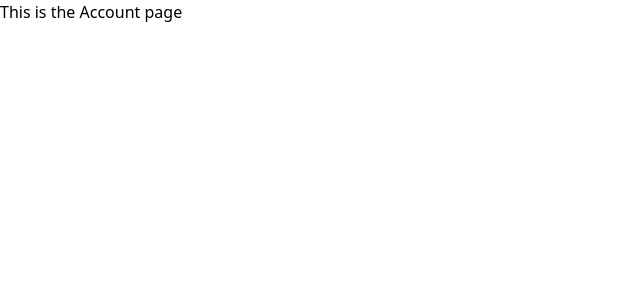
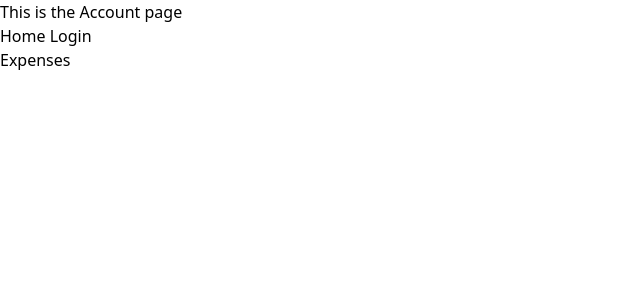
Before and after one commit to bpagal/expense-tracker-next13, a Next.js app: page /account in a window 1280 px wide. Shown: the top 300 px of the page, without its empty margins (0-640 px from the left). Built offline with nearby package versions, Linux system fonts and the light colour scheme.

Commit message:
fix: 🐛 router push can access login form even when logged in

```diff
--- a/src/app/account/page.tsx
+++ b/src/app/account/page.tsx
@@ -1,3 +1,17 @@
+import Link from 'next/link';
+
 export default function Page() {
-  return <div className="text-xl text-white">This is the Account page</div>;
+  return (
+    <div className="text-xl text-white">
+      <h2>This is the Account page</h2>
+      <div>
+        <Link className="font-semibold text-blue-500" href="/">
+          Home Login
+        </Link>
+      </div>
+      <Link className="font-semibold text-blue-500" href="/expenses">
+        Expenses
+      </Link>
+    </div>
+  );
 }
--- a/src/components/AuthForm.tsx
+++ b/src/components/AuthForm.tsx
@@ -14,7 +14,7 @@ export default function AuthForm() {
   useEffect(() => {
     supabase.auth.onAuthStateChange((event) => {
       if (event === 'SIGNED_IN') {
-        router.push('/account');
+        router.replace('/account');
       }
     });
     // eslint-disable-next-line react-hooks/exhaustive-deps
```
